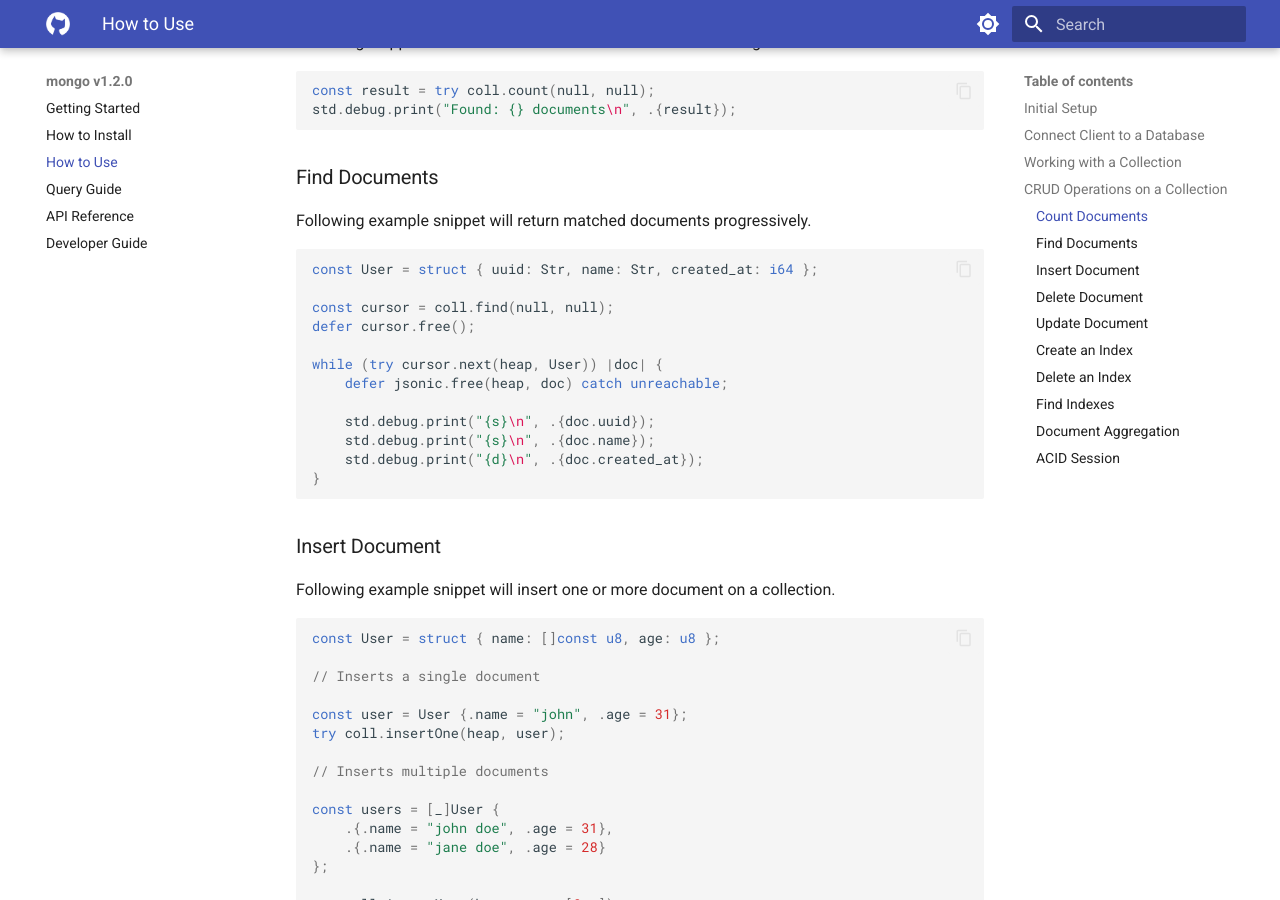
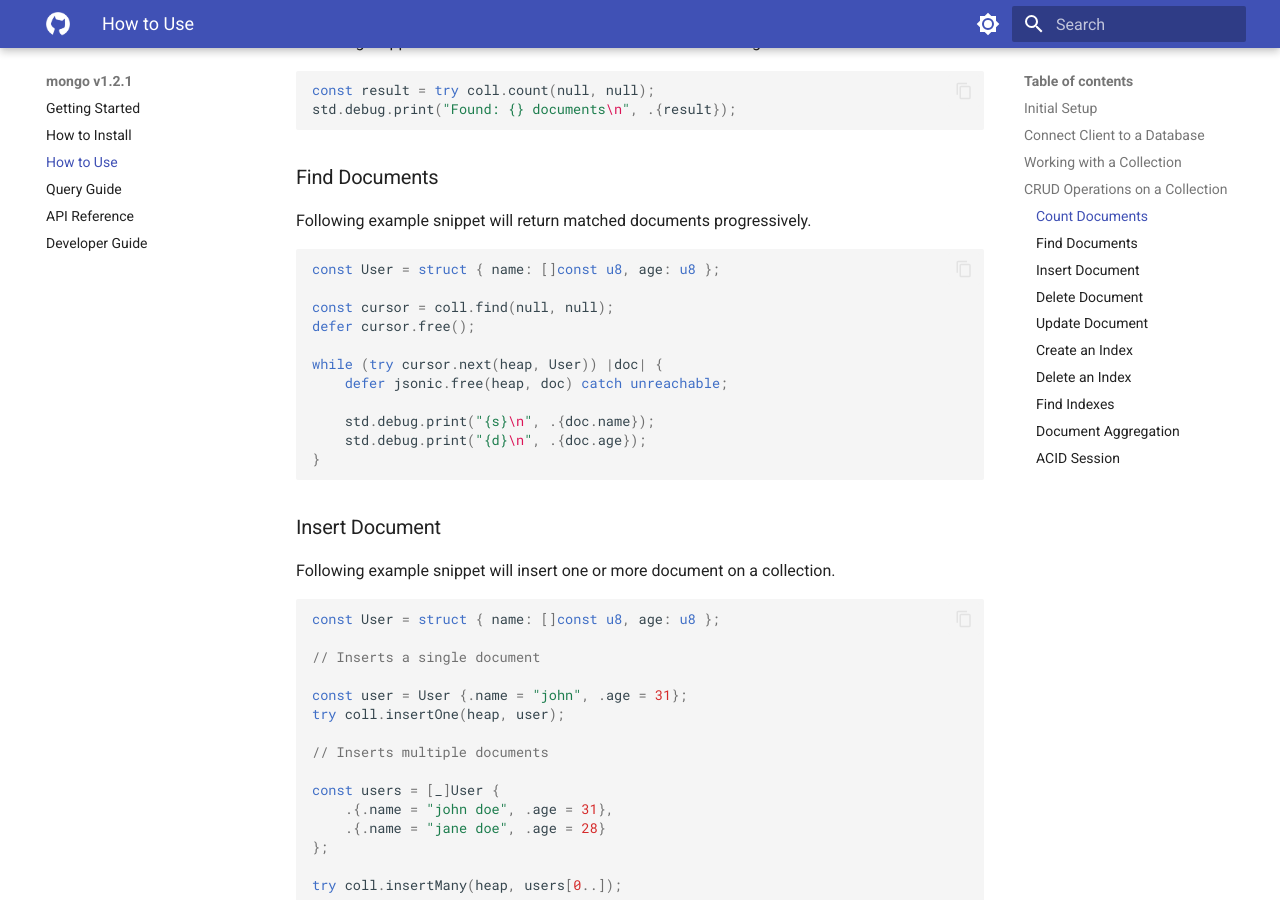
Before and after one commit to bitlaab-blitz/mongo, an MkDocs documentation site: the page built from docs/usage.md, in a window 1280 px wide and 900 px high, scrolled down 1294 px. Built offline with MkDocs 1.6.1 and Material for MkDocs 9.7.7, drawn with Linux system fonts in a browser that asks for light colours.

Commit message:
tagging 1.2.1

````diff
--- a/docs/usage.md
+++ b/docs/usage.md
@@ -70,7 +70,7 @@ std.debug.print("Found: {} documents\n", .{result});
 Following example snippet will return matched documents progressively.
 
 ```zig
-const User = struct { uuid: Str, name: Str, created_at: i64 };
+const User = struct { name: []const u8, age: u8 };
 
 const cursor = coll.find(null, null);
 defer cursor.free();
@@ -78,9 +78,8 @@ defer cursor.free();
 while (try cursor.next(heap, User)) |doc| {
     defer jsonic.free(heap, doc) catch unreachable;
 
-    std.debug.print("{s}\n", .{doc.uuid});
     std.debug.print("{s}\n", .{doc.name});
-    std.debug.print("{d}\n", .{doc.created_at});
+    std.debug.print("{d}\n", .{doc.age});
 }
 ```
 
--- a/mkdocs.yml
+++ b/mkdocs.yml
@@ -1,4 +1,4 @@
-site_name: mongo v1.2.0
+site_name: mongo v1.2.1
 site_url: http://127.0.0.1
 nav:
   - Getting Started: index.md
````
Also changed, not shown: other parts of docs/usage.md (+1 -1 lines), CHANGELOG.md (+4 -0 lines), TODO.md (+0 -2 lines), 3 other files.
